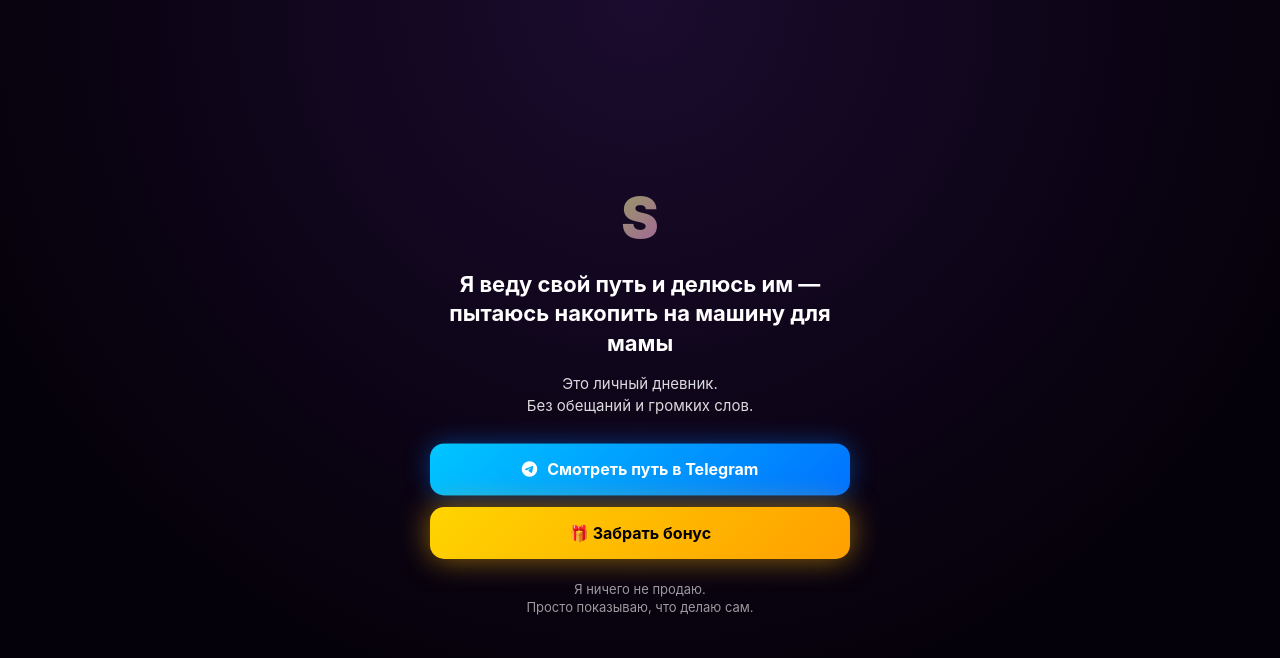
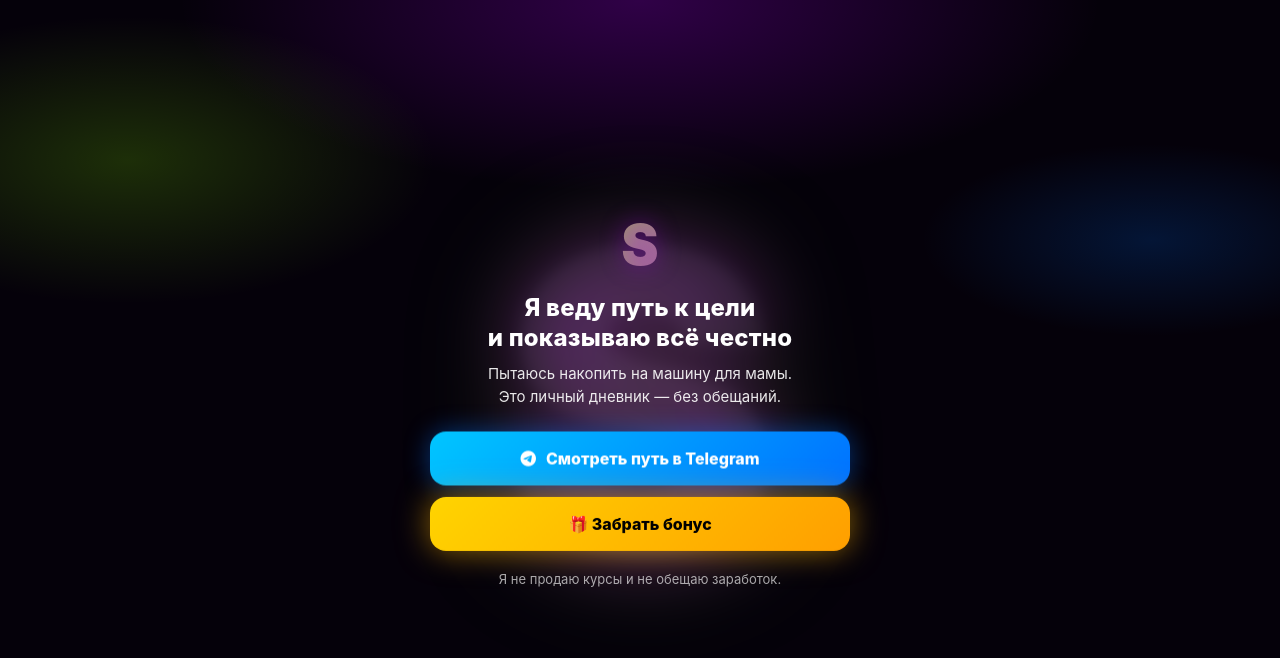
Before and after one commit to VodanCrip/spinzo-landing, a plain HTML site: page index.html in a window 1280 px wide. Drawn offline with Linux system fonts and the light colour scheme.

Commit message:
Update index.html

```diff
--- a/index.html
+++ b/index.html
@@ -2,34 +2,57 @@
 <html lang="ru">
 <head>
   <meta charset="UTF-8">
-  <title>Spinzo — путь к цели</title>
+  <title>Spinzo — дневник пути</title>
   <meta name="viewport" content="width=device-width, initial-scale=1.0">
 
-  <!-- Telegram icon -->
+  <!-- Icons -->
   <link href="https://cdnjs.cloudflare.com/ajax/libs/font-awesome/6.5.0/css/all.min.css" rel="stylesheet">
 
   <style>
-    * {
-      box-sizing: border-box;
-      margin: 0;
-      padding: 0;
-    }
+    * { box-sizing: border-box; margin: 0; padding: 0; }
 
     body {
       font-family: -apple-system, BlinkMacSystemFont, "Segoe UI", Roboto, Inter, sans-serif;
-      background: radial-gradient(circle at top, #1b0b2e, #05010a 70%);
-      color: #ffffff;
       min-height: 100vh;
+      background:
+        radial-gradient(60% 40% at 50% 0%, rgba(177,0,255,.25), transparent 60%),
+        radial-gradient(40% 30% at 10% 20%, rgba(138,255,0,.18), transparent 60%),
+        radial-gradient(30% 20% at 90% 30%, rgba(0,114,255,.18), transparent 60%),
+        #05010a;
+      color: #fff;
       display: flex;
       align-items: center;
       justify-content: center;
       padding: 20px;
+      overflow: hidden;
+    }
+
+    /* Background brand */
+    .bg-brand {
+      position: fixed;
+      inset: 0;
+      display: grid;
+      place-items: center;
+      pointer-events: none;
+      z-index: 0;
+    }
+    .bg-brand span {
+      font-size: min(70vw, 420px);
+      font-weight: 900;
+      color: rgba(255,255,255,0.06);
+      filter: blur(8px);
+      text-shadow:
+        0 0 80px rgba(177,0,255,.35),
+        0 0 120px rgba(138,255,0,.25);
+      user-select: none;
     }
 
     .container {
       width: 100%;
       max-width: 420px;
       text-align: center;
+      position: relative;
+      z-index: 1;
     }
 
     .logo {
@@ -38,21 +61,23 @@
       background: linear-gradient(135deg, #8aff00, #b100ff);
       -webkit-background-clip: text;
       -webkit-text-fill-color: transparent;
-      margin-bottom: 18px;
+      margin-bottom: 14px;
+      text-shadow: 0 0 25px rgba(177,0,255,.35);
     }
 
     h1 {
-      font-size: 22px;
-      font-weight: 700;
-      line-height: 1.35;
-      margin-bottom: 14px;
+      font-size: 24px;
+      font-weight: 800;
+      line-height: 1.25;
+      margin-bottom: 10px;
+      letter-spacing: .2px;
     }
 
     .subtitle {
       font-size: 15px;
-      opacity: 0.85;
+      opacity: .9;
       line-height: 1.5;
-      margin-bottom: 28px;
+      margin-bottom: 26px;
     }
 
     .btn {
@@ -61,60 +86,58 @@
       justify-content: center;
       gap: 10px;
       width: 100%;
-      padding: 16px;
-      border-radius: 14px;
+      padding: 17px 16px;
+      border-radius: 16px;
       font-size: 16px;
-      font-weight: 700;
+      font-weight: 800;
       text-decoration: none;
       margin-bottom: 14px;
-      transition: transform 0.2s ease, box-shadow 0.2s ease;
+      transition: transform .15s ease, box-shadow .15s ease, filter .15s ease;
+      will-change: transform;
     }
-
-    .btn:active {
-      transform: scale(0.97);
-    }
+    .btn:active { transform: scale(.97); }
 
     .tg {
       background: linear-gradient(135deg, #00c6ff, #0072ff);
       color: #fff;
+      box-shadow: 0 0 26px rgba(0,114,255,.45);
       animation: softBounce 3s infinite;
-      box-shadow: 0 0 25px rgba(0, 114, 255, 0.45);
     }
+    .tg:hover { filter: brightness(1.05); box-shadow: 0 0 34px rgba(0,114,255,.6); }
 
     .bonus {
       background: linear-gradient(135deg, #ffd400, #ff9f00);
       color: #000;
+      box-shadow: 0 0 32px rgba(255,180,0,.55);
       animation: softBounce 2.2s infinite;
-      box-shadow: 0 0 30px rgba(255, 180, 0, 0.55);
     }
+    .bonus:hover { filter: brightness(1.05); box-shadow: 0 0 40px rgba(255,180,0,.7); }
 
     .note {
       font-size: 13px;
-      opacity: 0.6;
-      margin-top: 16px;
-      line-height: 1.4;
+      opacity: .65;
+      margin-top: 14px;
+      line-height: 1.45;
     }
 
     @keyframes softBounce {
-      0%, 100% { transform: translateY(0); }
+      0%,100% { transform: translateY(0); }
       50% { transform: translateY(-6px); }
     }
   </style>
 </head>
 <body>
 
+  <div class="bg-brand"><span>S</span></div>
+
   <div class="container">
-
     <div class="logo">S</div>
 
-    <h1>
-      Я веду свой путь и делюсь им —
-      <br>пытаюсь накопить на машину для мамы
-    </h1>
+    <h1>Я веду путь к цели<br>и показываю всё честно</h1>
 
     <div class="subtitle">
-      Это личный дневник.<br>
-      Без обещаний и громких слов.
+      Пытаюсь накопить на машину для мамы.<br>
+      Это личный дневник — без обещаний.
     </div>
 
     <a href="https://t.me/spinnnzo" class="btn tg">
@@ -127,10 +150,8 @@
     </a>
 
     <div class="note">
-      Я ничего не продаю.<br>
-      Просто показываю, что делаю сам.
+      Я не продаю курсы и не обещаю заработок.
     </div>
-
   </div>
 
 </body>
```
